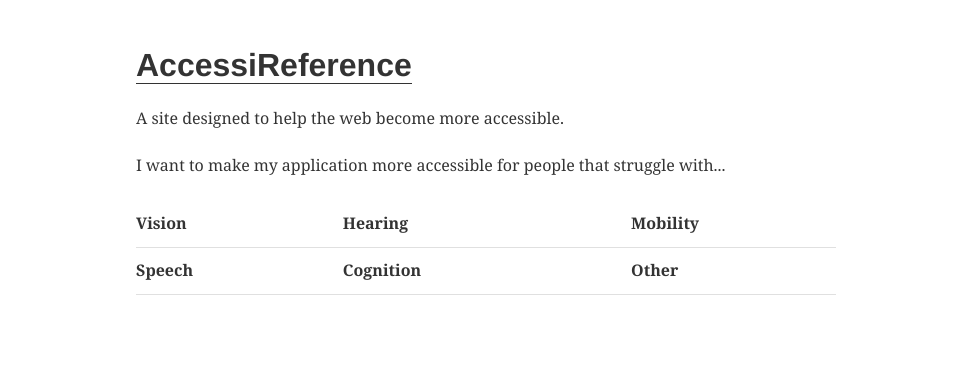
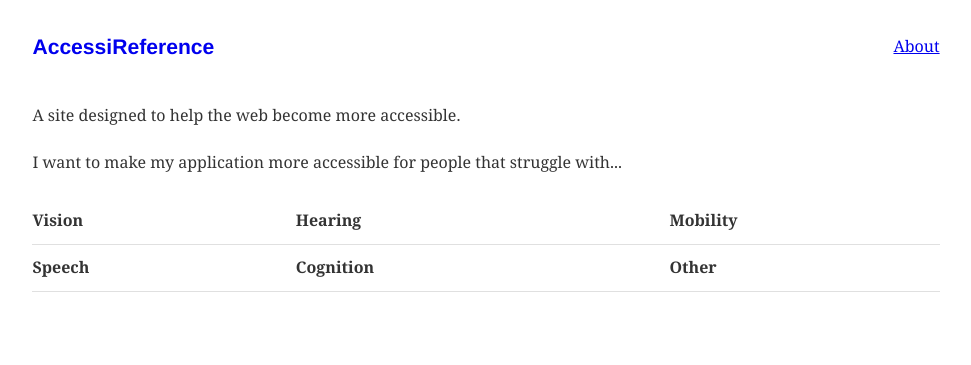
Before and after one commit to masenmatthews/Access_Kickstart, a Gatsby site: page / in a window 1280 px wide. Shown: the whole page, without its empty margins (154-1125 px from the left). Built offline with nearby package versions, Linux system fonts and the light colour scheme; Gatsby itself is replaced by a stand-in of ours; some packages are replaced by stand-ins of ours.

Commit message:
refactor, begin implementing graphql, edit styling, clean up code

```diff
--- a/gatsby-config.js
+++ b/gatsby-config.js
@@ -1,6 +1,6 @@
 module.exports = {
   siteMetadata: {
-  title: `Access Kickstart`,
+    title: `AccessiReference`,
   },
   plugins: [
     {
--- a/package.json
+++ b/package.json
@@ -24,6 +24,7 @@
     "react-emotion": "^9.2.12",
     "react-helmet": "^5.2.0",
     "react-typography": "^0.16.13",
+    "styled-jsx": "^3.1.2",
     "typography": "^0.16.17",
     "typography-theme-funston": "^0.15.10",
     "typography-theme-judah": "^0.15.10",
--- a/src/components/layout.js
+++ b/src/components/layout.js
@@ -1,7 +1,6 @@
 import React from "react"
 import { css } from "react-emotion"
 import { StaticQuery, Link, graphql } from "gatsby"
-
 import { rhythm } from "../utils/typography"
 
 export default ({ children }) => (
@@ -15,12 +14,12 @@ export default ({ children }) => (
         }
       }
     `
-}
+  }
     render={data => (
       <div
         className={css`
           margin: 0 auto;
-          max-width: 700px;
+          max-width: 1000px;
           padding: ${rhythm(2)};
           padding-top: ${rhythm(1.5)};
         `}
--- a/src/pages/index.js
+++ b/src/pages/index.js
@@ -2,18 +2,11 @@ import React from "react"
 import { css } from "react-emotion"
 import { Link, graphql } from "gatsby"
 import { rhythm } from "../utils/typography"
+import Layout from "../components/layout"
 
-export default () => (
-  <div>
-    <div style={{ margin: `3rem auto`, maxWidth: 700 }}>
-      <h1
-      className={css`
-        display: inline-block;
-        border-bottom: 1px solid;
-      `}
-    >
-      AccessiReference
-    </h1>
+export default ({ data }) => {
+  return (
+    <Layout>
       <div>
         <p>
           A site designed to help the web become more accessible.
@@ -32,6 +25,6 @@ export default () => (
           <th>Other</th>
         </tr>
       </table>
-  </div>
-</div>
+    </Layout>
   )
+}
```
Also changed, not shown: 1 other file. Lines whose indentation alone changed are shown as unchanged.
